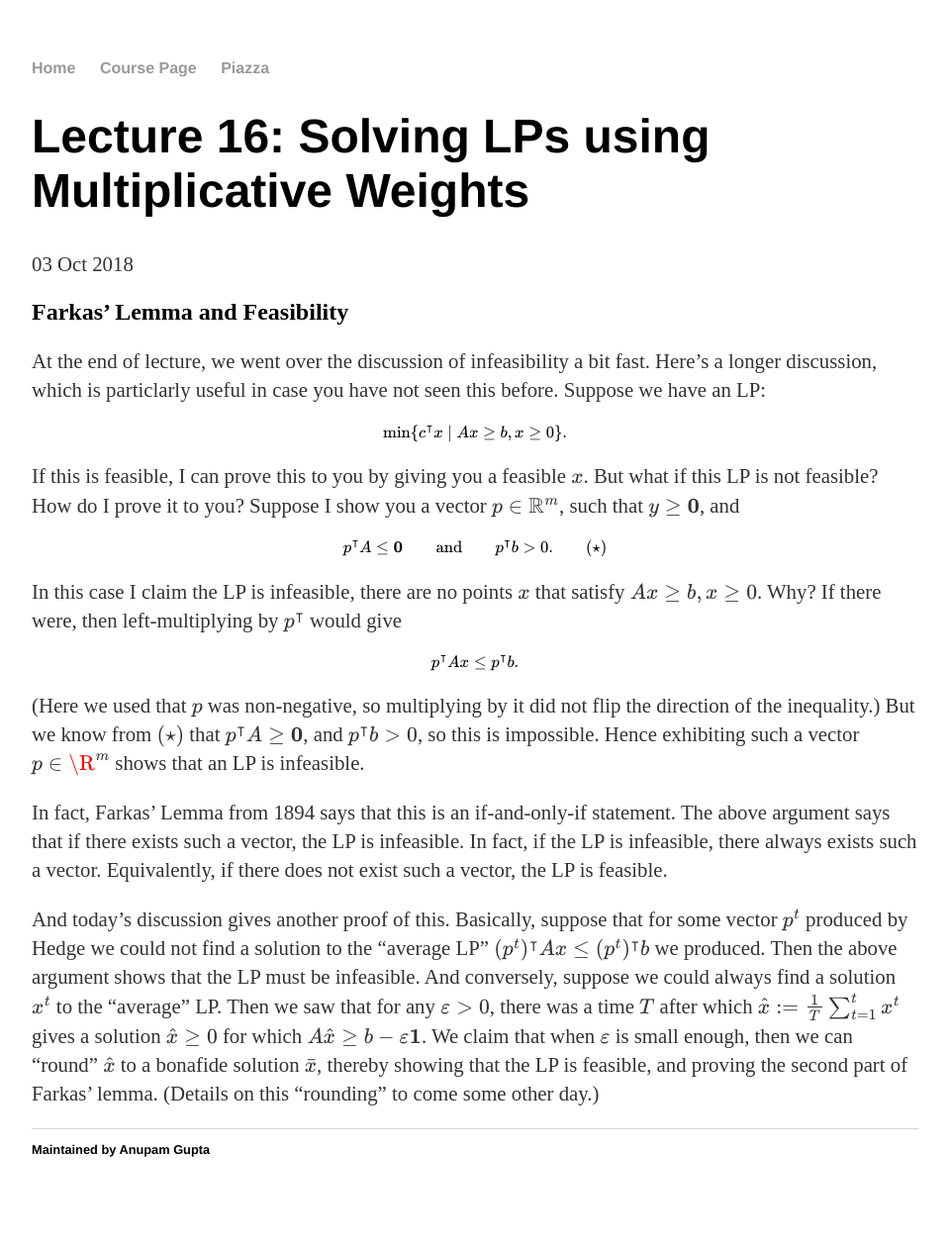
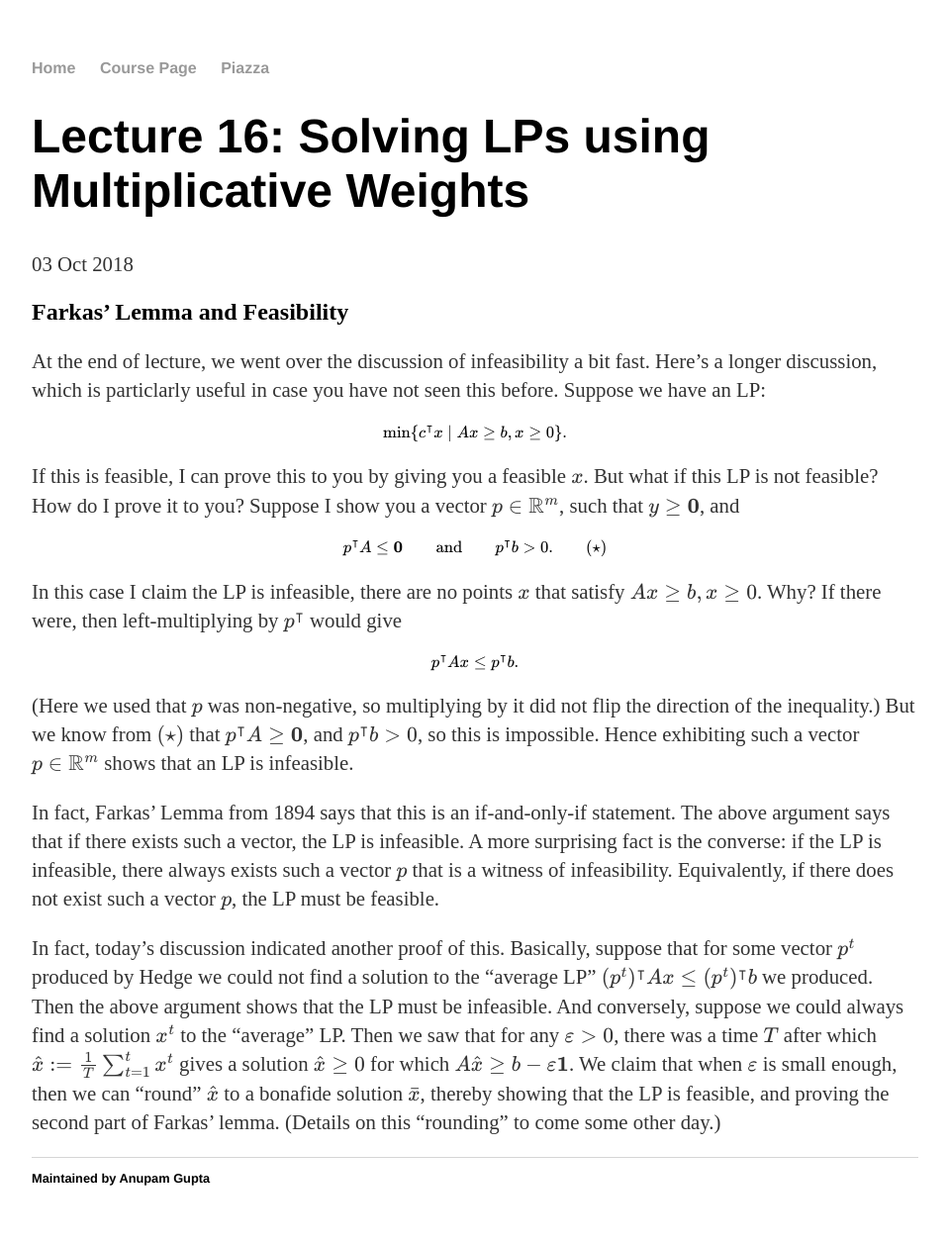
Before and after one commit to cmualgos/cmualgos.github.io, a Jekyll site: the page built from _posts/2018-10-03-mw-and-lps.md, in a window 1280 px wide. Shown: the whole page at 99% size, without its empty margins (160-1119 px from the left). Built offline with Jekyll 4.4.1, drawn with Linux system fonts in a browser that asks for light colours; formulas are drawn with MathJax 3; before the commit the page ends 1229 px from its top, so only the background shows below that.

Commit message:
MW lecture

```diff
--- a/_posts/2018-10-03-mw-and-lps.md
+++ b/_posts/2018-10-03-mw-and-lps.md
@@ -30,17 +30,18 @@ $$p^\intercal A x \leq p^\intercal b.$$
 (Here we used that $p$ was non-negative, so multiplying by it did not
 flip the direction of the inequality.) But we know from $(\star)$ that
 $p^\intercal A \geq \mathbf{0}$, and $p^\intercal b > 0$, so this is
-impossible. Hence exhibiting such a vector $p \in \R^m$ shows that an LP
-is infeasible.
+impossible. Hence exhibiting such a vector $p \in \mathbb{R}^m$ shows
+that an LP is infeasible.
 
 In fact, Farkas' Lemma from 1894 says that this is an if-and-only-if
 statement. The above argument says that if there exists such a vector,
-the LP is infeasible. In fact, if the LP is infeasible, there always
-exists such a vector. Equivalently, if there does not exist such a
-vector, the LP is feasible.
+the LP is infeasible. A more surprising fact is the converse: if the LP
+is infeasible, there always exists such a vector $p$ that is a witness
+of infeasibility. Equivalently, if there does not exist such a vector
+$p$, the LP must be feasible.
 
-And today's discussion gives another proof of this. Basically, suppose
-that for some vector $p^t$ produced by Hedge we could not find a
+In fact, today's discussion indicated another proof of this. Basically,
+suppose that for some vector $p^t$ produced by Hedge we could not find a
 solution to the "average LP" $(p^t)^\intercal A x \leq (p^t)^\intercal
 b$ we produced. Then the above argument shows that the LP must be
 infeasible. And conversely, suppose we could always find a solution
```
